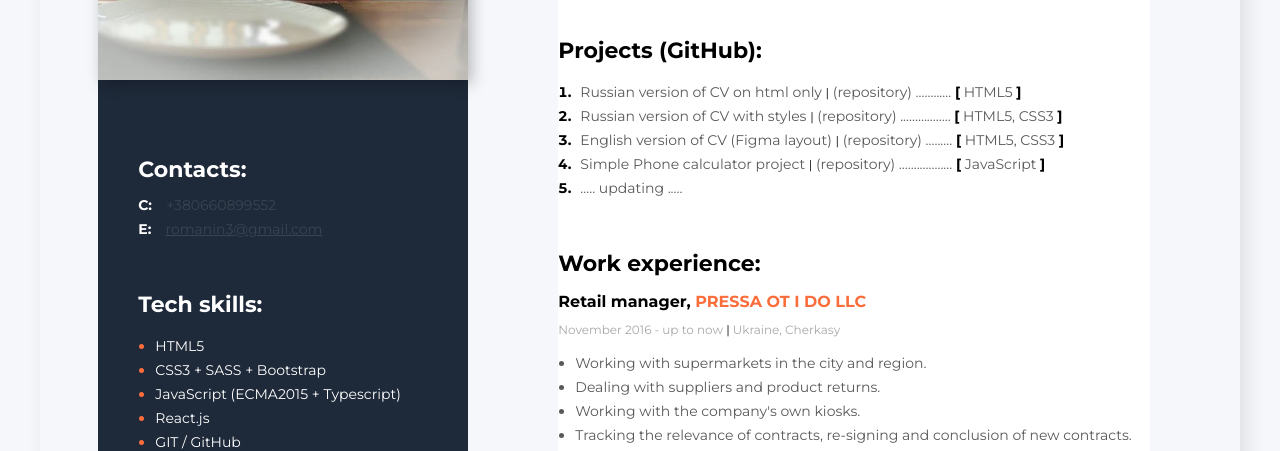
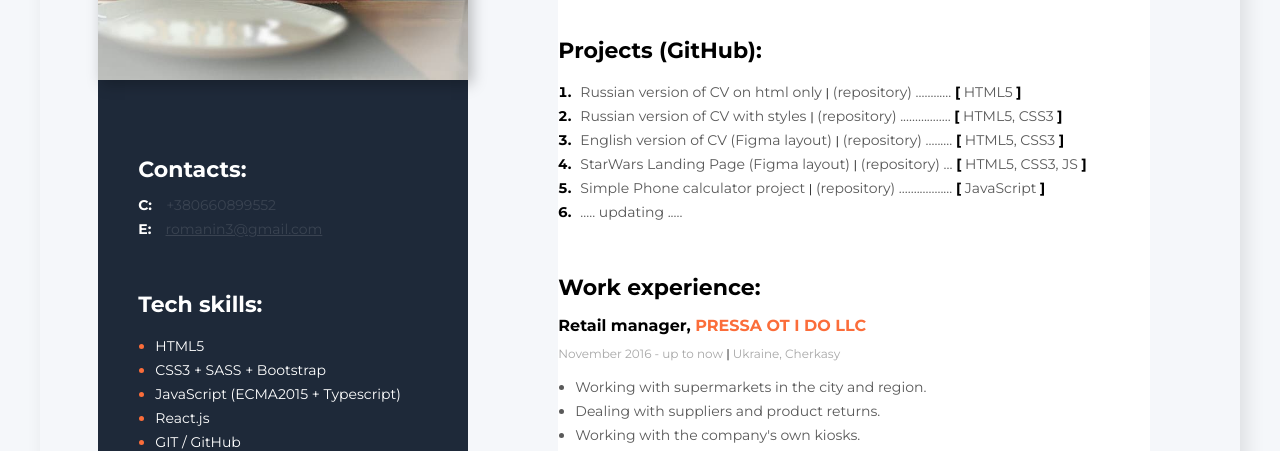
Before and after one commit to KuzmenkoRomanJS/css_practice_en_cv, a plain HTML site: page index.html in a window 1280 px wide. Shown: the part 354-805 px from the top of the page. Drawn offline with Linux system fonts and the light colour scheme.

Commit message:
Update index.html
New point in project

```diff
--- a/index.html
+++ b/index.html
@@ -49,6 +49,15 @@
                             <a href="https://kuzmenkoromanjs.github.io/css_practice_en_cv/" target="_blank">English version of CV (Figma layout) <label>|</label> <a href="https://github.com/KuzmenkoRomanJS/css_practice_en_cv" target="_blank">(repository)</a>
                             .........
                             <span>[</span> HTML5, CSS3 <span>]</span>
+                        </div>
+                    </li>
+                    <li>
+                        <div class="project_item_list_content">
+                            <a href="https://kuzmenkoromanjs.github.io/css_html_figma_goit_practice/" target="_blank">StarWars Landing Page (Figma
+                                layout) <label>|</label> <a href="https://github.com/KuzmenkoRomanJS/css_html_figma_goit_practice"
+                                    target="_blank">(repository)</a>
+                                ...
+                                <span>[</span> HTML5, CSS3, JS <span>]</span>
                         </div>
                     </li>
                     <li>
```
